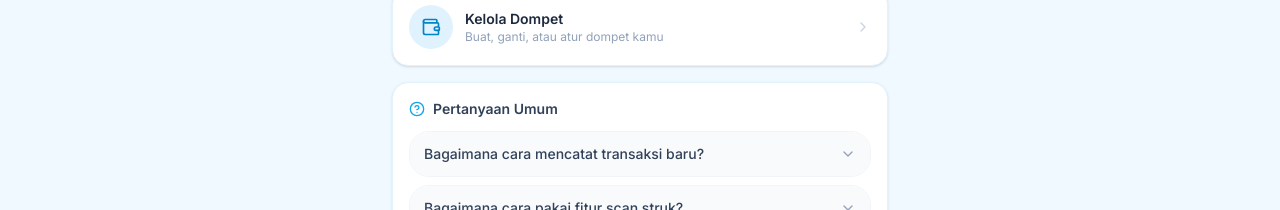
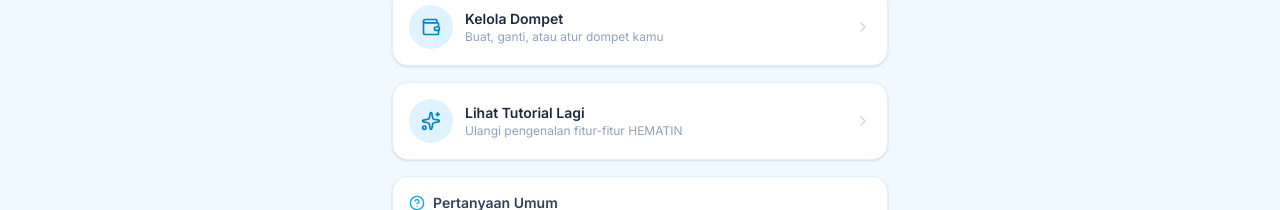
Before and after one commit to pahmi-alifya/hematin, a Next.js app: page /profile in a window 1280 px wide. Shown: the part 234-444 px from the top of the page. Built offline with nearby package versions, Linux system fonts and the light colour scheme; no server answers.

Commit message:
feat(tour): add data attributes for guided tour on various components

```diff
--- a/src/app/debts/page.tsx
+++ b/src/app/debts/page.tsx
@@ -131,7 +131,7 @@
           </AnimatePresence>
 
           {/* Tab toggle */}
-          <div className="flex rounded-xl bg-slate-100 dark:bg-slate-800 p-1 gap-1">
+          <div data-tour="debt-tabs" className="flex rounded-xl bg-slate-100 dark:bg-slate-800 p-1 gap-1">
             {(['hutang', 'piutang'] as const).map((t) => (
               <motion.button
                 key={t}
--- a/src/app/goals/page.tsx
+++ b/src/app/goals/page.tsx
@@ -189,7 +189,7 @@
 
           {/* Add button */}
           {canEdit && addForm.availableCategories.length > 0 && (
-            <Button variant="primary" fullWidth onClick={addForm.open}>
+            <Button variant="primary" fullWidth onClick={addForm.open} data-tour="goal-add-button">
               <Plus className="w-4 h-4 mr-2" />
               Tambah Batas Kategori
             </Button>
--- a/src/app/profile/page.tsx
+++ b/src/app/profile/page.tsx
@@ -1,14 +1,24 @@
 "use client";
 
+import { useRouter } from "next/navigation";
 import Link from "next/link";
-import { Wallet as WalletIcon, ChevronRight } from "lucide-react";
+import { Wallet as WalletIcon, ChevronRight, Sparkles } from "lucide-react";
 import { Header } from "@/components/layout/Header";
 import { PageWrapper } from "@/components/layout/PageWrapper";
 import { BottomNav } from "@/components/layout/BottomNav";
 import { AccountSection } from "@/components/settings/AccountSection";
 import { FaqSection } from "@/components/settings/FaqSection";
+import { useTourStore } from "@/stores/tourStore";
 
 export default function ProfilePage() {
+  const router = useRouter();
+  const startTour = useTourStore((s) => s.startTour);
+
+  function handleReplayTour() {
+    router.push("/");
+    startTour();
+  }
+
   return (
     <div className="min-h-screen bg-sky-50 dark:bg-[#0B1120]">
       <Header title="Profil" hideWalletSwitcher />
@@ -19,6 +29,7 @@
 
           <Link
             href="/wallets"
+            data-tour="manage-wallet-link"
             className="flex items-center gap-3 bg-white dark:bg-slate-800/60 rounded-2xl shadow-sm border border-sky-100 dark:border-slate-700/60 p-4"
           >
             <div className="w-11 h-11 rounded-full bg-sky-100 dark:bg-sky-900/40 flex items-center justify-center text-sky-600 dark:text-sky-400 shrink-0">
@@ -35,6 +46,26 @@
             <ChevronRight className="w-4 h-4 text-slate-300 dark:text-slate-600 shrink-0" />
           </Link>
 
+          <button
+            type="button"
+            onClick={handleReplayTour}
+            data-tour="tour-replay-button"
+            className="flex items-center gap-3 w-full bg-white dark:bg-slate-800/60 rounded-2xl shadow-sm border border-sky-100 dark:border-slate-700/60 p-4 text-left"
+          >
+            <div className="w-11 h-11 rounded-full bg-sky-100 dark:bg-sky-900/40 flex items-center justify-center text-sky-600 dark:text-sky-400 shrink-0">
+              <Sparkles className="w-5 h-5" />
+            </div>
+            <div className="flex-1 min-w-0">
+              <p className="text-sm font-semibold text-slate-800 dark:text-slate-100">
+                Lihat Tutorial Lagi
+              </p>
+              <p className="text-xs text-slate-400 dark:text-slate-500">
+                Ulangi pengenalan fitur-fitur HEMATIN
+              </p>
+            </div>
+            <ChevronRight className="w-4 h-4 text-slate-300 dark:text-slate-600 shrink-0" />
+          </button>
+
           <FaqSection />
         </div>
       </PageWrapper>
--- a/src/app/recurring/page.tsx
+++ b/src/app/recurring/page.tsx
@@ -161,7 +161,10 @@
       <PageWrapper>
         <div className="pb-28 space-y-4">
           {/* Info card */}
-          <div className="bg-sky-50 dark:bg-sky-900/20 border border-sky-200 dark:border-sky-800/40 rounded-2xl px-4 py-3">
+          <div
+            data-tour="recurring-info"
+            className="bg-sky-50 dark:bg-sky-900/20 border border-sky-200 dark:border-sky-800/40 rounded-2xl px-4 py-3"
+          >
             <div className="flex items-start gap-2.5">
               <RefreshCw className="w-4 h-4 text-sky-600 dark:text-sky-400 mt-0.5 shrink-0" />
               <p className="text-xs text-sky-700 dark:text-sky-300 leading-relaxed">
--- a/src/app/reports/page.tsx
+++ b/src/app/reports/page.tsx
@@ -138,7 +138,10 @@
           </div>
 
           {/* Daily Chart — mengikuti filter bulan */}
-          <div className="bg-white dark:bg-slate-800/60 rounded-2xl border border-sky-100 dark:border-slate-700/60 shadow-sm p-4">
+          <div
+            data-tour="cashflow-chart"
+            className="bg-white dark:bg-slate-800/60 rounded-2xl border border-sky-100 dark:border-slate-700/60 shadow-sm p-4"
+          >
             {isLoading ? (
               <div className="h-40 bg-slate-100 dark:bg-slate-700 rounded-xl animate-pulse" />
             ) : transactions.length === 0 ? (
--- a/src/app/transactions/page.tsx
+++ b/src/app/transactions/page.tsx
@@ -153,7 +153,10 @@
       <PageWrapper>
         <div className="pb-28 space-y-3">
           {/* Month Navigator */}
-          <div className="flex items-center justify-between bg-white dark:bg-slate-800/60 rounded-2xl px-4 py-3 shadow-sm border border-sky-100 dark:border-slate-700/60">
+          <div
+            data-tour="month-navigator"
+            className="flex items-center justify-between bg-white dark:bg-slate-800/60 rounded-2xl px-4 py-3 shadow-sm border border-sky-100 dark:border-slate-700/60"
+          >
             <motion.button
               whileTap={{ scale: 0.9 }}
               onClick={prevMonth}
```
